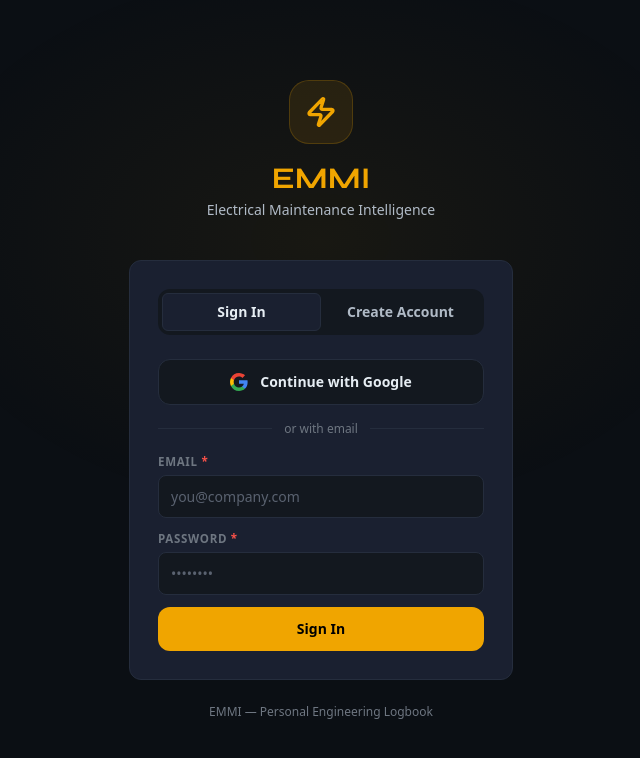
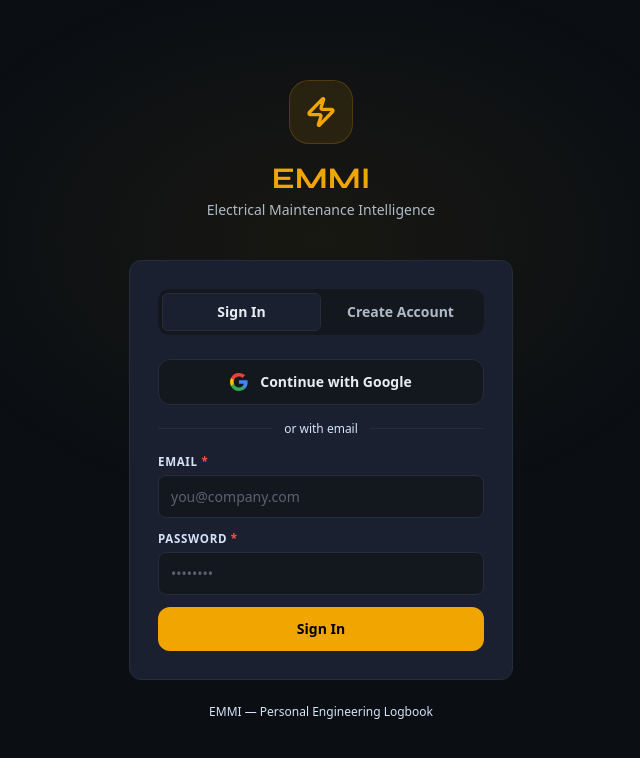
Before and after one commit to Rex4acme/emmi-next, a Next.js app: page /auth in a window 1280 px wide. Shown: the top 758 px of the page, without its empty margins (319-959 px from the left). Built offline with nearby package versions, Linux system fonts and the light colour scheme; no server answers.

Commit message:
Update global css

```diff
--- a/app/globals.css
+++ b/app/globals.css
@@ -28,7 +28,7 @@
   /* Text colours */
   --text:    #e6edf3;
   --text-2:  #b0bac6;
-  --text-3:  #6e7681;
+  --text-3:  #d5e3f7;
 
   /* Radius */
   --r:    8px;
```
